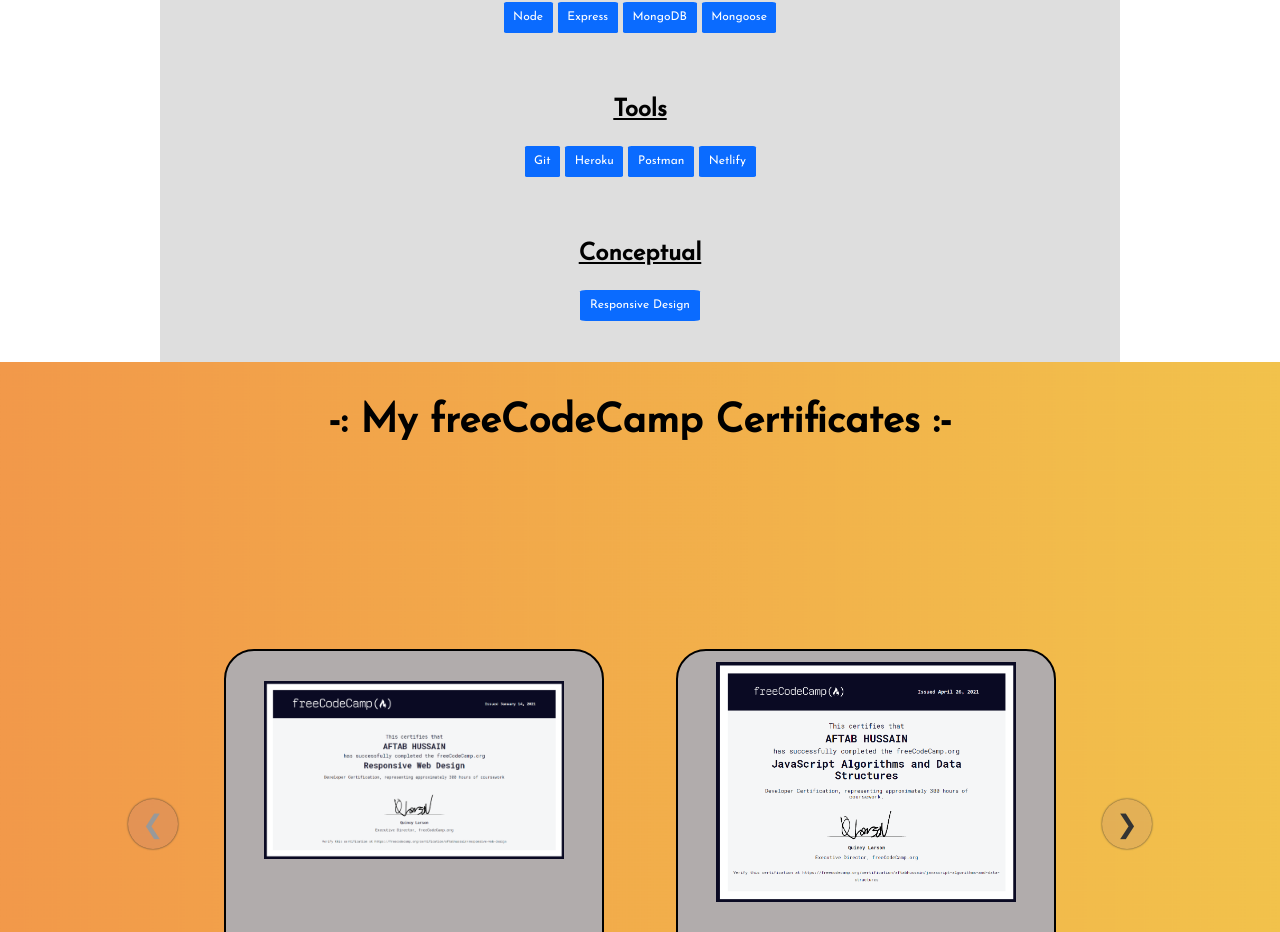
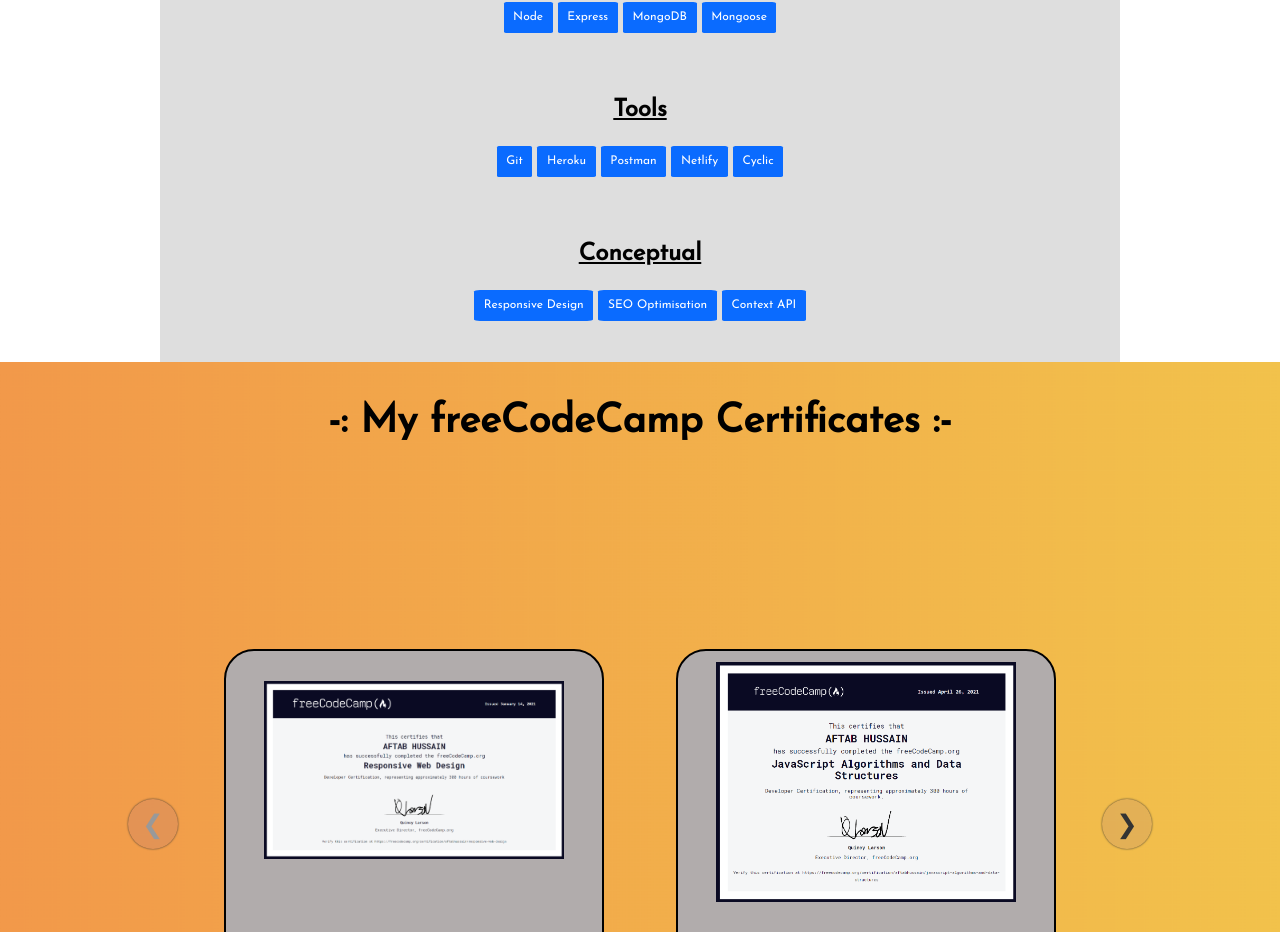
Before and after one commit to Aftab69/portfolio, a React (Create React App) app: page / in a window 1280 px wide. Shown: the part 3051-3983 px from the top of the page. Built offline with nearby package versions, Linux system fonts and the light colour scheme.

Commit message:
new skills added

```diff
--- a/src/Skills.js
+++ b/src/Skills.js
@@ -49,6 +49,7 @@
                          <p>Heroku</p>
                          <p>Postman</p>
                          <p>Netlify</p>
+                         <p>Cyclic</p>
                     </div>
                 </div>
                 <div className='individualElement'>
@@ -57,6 +58,8 @@
                     </div>
                     <div className='containerItems'>
                          <p>Responsive Design</p>
+                         <p>SEO Optimisation</p>
+                         <p>Context API</p>
                     </div>
                 </div>
           </div>
```
